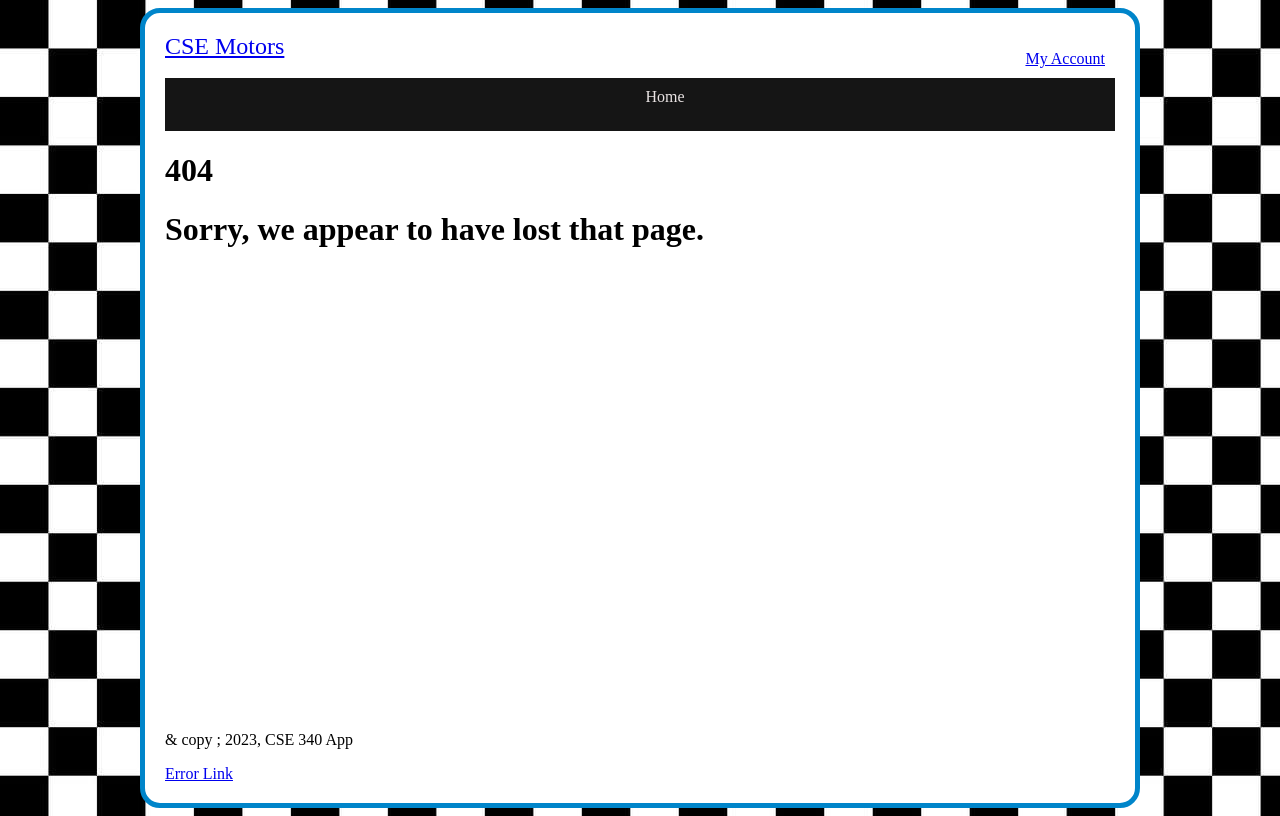
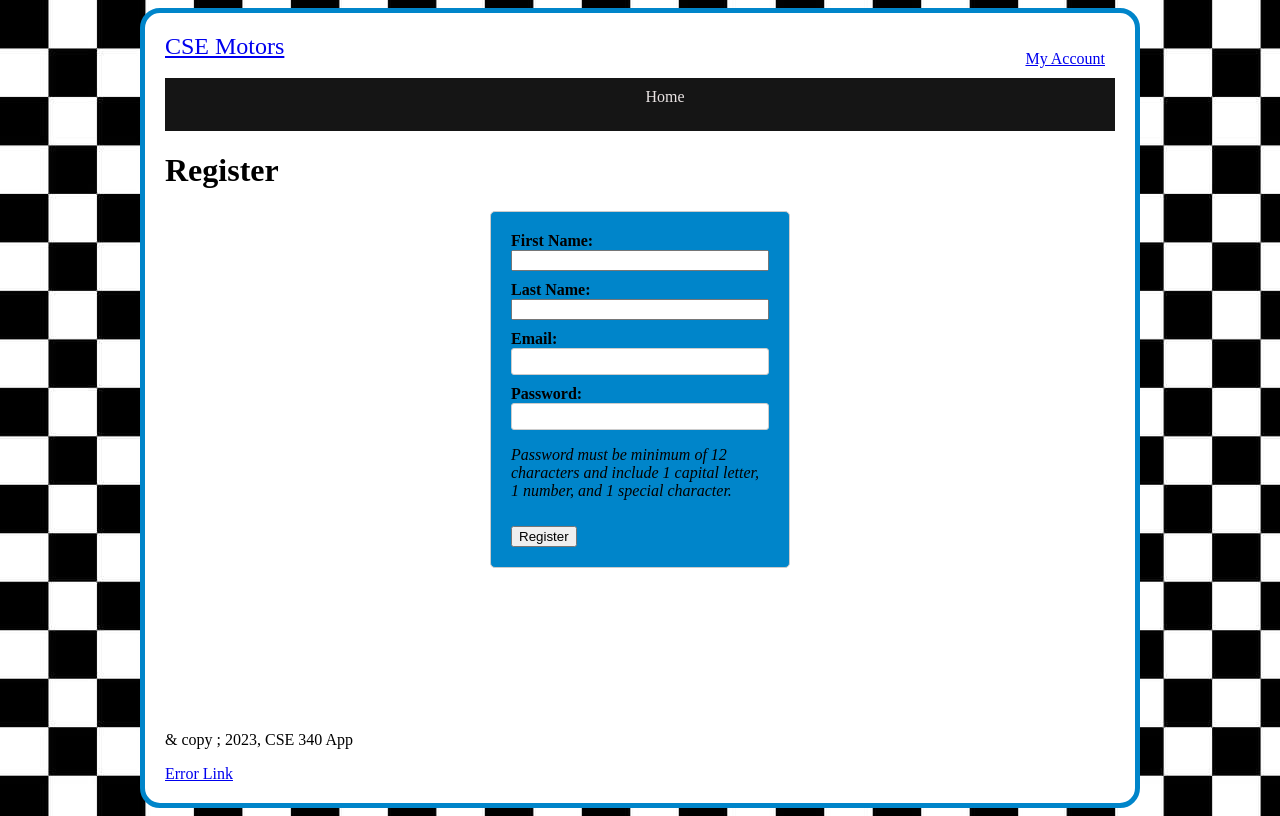
Before and after one commit to gourth/cse340starterproject, a Node server app: page /account/register in a window 1280 px wide. Run offline with Node 20, Linux system fonts and the light colour scheme; data that the repository does not hold is empty; some libraries are stand-ins or nearby versions.

Commit message:
build register form

```diff
--- a/controllers/accountController.js
+++ b/controllers/accountController.js
@@ -12,7 +12,19 @@ async function buildLogin(req, res, next) {
     })
 }
 
+/* ****************************************
+*  Deliver registration view
+* *************************************** */
+async function buildRegister(req, res, next) {
+    const form = utilities.buildRegister()
+    let nav = await utilities.getNav()
+    res.render("account/register", {
+      title: "Register",
+      nav,
+      form,
+    })
+  }
 
 
 
-module.exports = { buildLogin }
+module.exports = { buildLogin, buildRegister }
--- a/public/css/styles.css
+++ b/public/css/styles.css
@@ -488,6 +488,9 @@ input[type="password"] {
   border-radius: 3px;
 }
 
+.pass-word {
+  font-style: italic;
+}
   footer {
     margin-top: auto;
   }
--- a/routes/accountRoute.js
+++ b/routes/accountRoute.js
@@ -5,4 +5,6 @@ const utilities = require("../utilities")
 
 router.get("/login", utilities.handleErrors(accountcontroller.buildLogin))
 
+router.get("/register", utilities.handleErrors(accountcontroller.buildRegister))
+
 module.exports = router
--- a/utilities/index.js
+++ b/utilities/index.js
@@ -83,6 +83,7 @@ Util.getInventoryId = async function(data) {
   return grid
 }
 
+// BUILD LOGIN FORM
 Util.buildLogin = function(){
   let form = '<form>'
   form += '<div class="form-container">'
@@ -96,12 +97,39 @@ Util.buildLogin = function(){
   form += '</div>'
   form += '<input type="submit" value="Login">'
   form += '</form>'
-  form += '<p>Don\'t have an account? <a href="#" id="registrationLink">Register here</a>.</p>'
+  form += '<p>Don\'t have an account? <a href="/account/register" id="registrationLink">Register here</a>.</p>'
   form += '</div>'
 
 return form
 }
 
+// BUILD REGISTRATION FORM
+Util.buildRegister = function(){
+  let form = '<form>'
+  form += '<div class="form-container">'
+  form += '<div class="form-row">'
+  form += '<label for="fname">First Name:</label>'
+  form += '<input type="text" id="fname" name="account_firstname" required>'
+  form += '</div>'
+  form += '<div class="form-row">'
+  form += '<label for="lname">Last Name:</label>'
+  form += '<input type="text" id="lname" name="account_lastname" required>'
+  form += '</div>'
+  form += '<div class="form-row">'
+  form += '<label for="email">Email:</label>'
+  form += '<input type="email" id="email" name="account_email" required>'
+  form += '</div>'
+  form += '<div class="form-row">'
+  form += '<label for="password">Password:</label>'
+  form += '<input type="password" id="password" name="account_password" required>'
+  form += '<p class="pass-word"> Password must be minimum of 12 characters and include 1 capital letter, 1 number, and 1 special character.</p>'
+  form += '</div>'
+  form += '<input type="submit" value="Register">'
+  form += '</form>'
+  form += '</div>'
+
+return form
+}
 
 
 
--- /dev/null
+++ b/views/account/register.ejs
@@ -0,0 +1,9 @@
+<% if (title) { %>
+    <h1><%= title %></h1>
+    <% } else {
+      res.redirect('/')
+    } %>
+
+<% messages() %>
+
+<%- form %>
```
